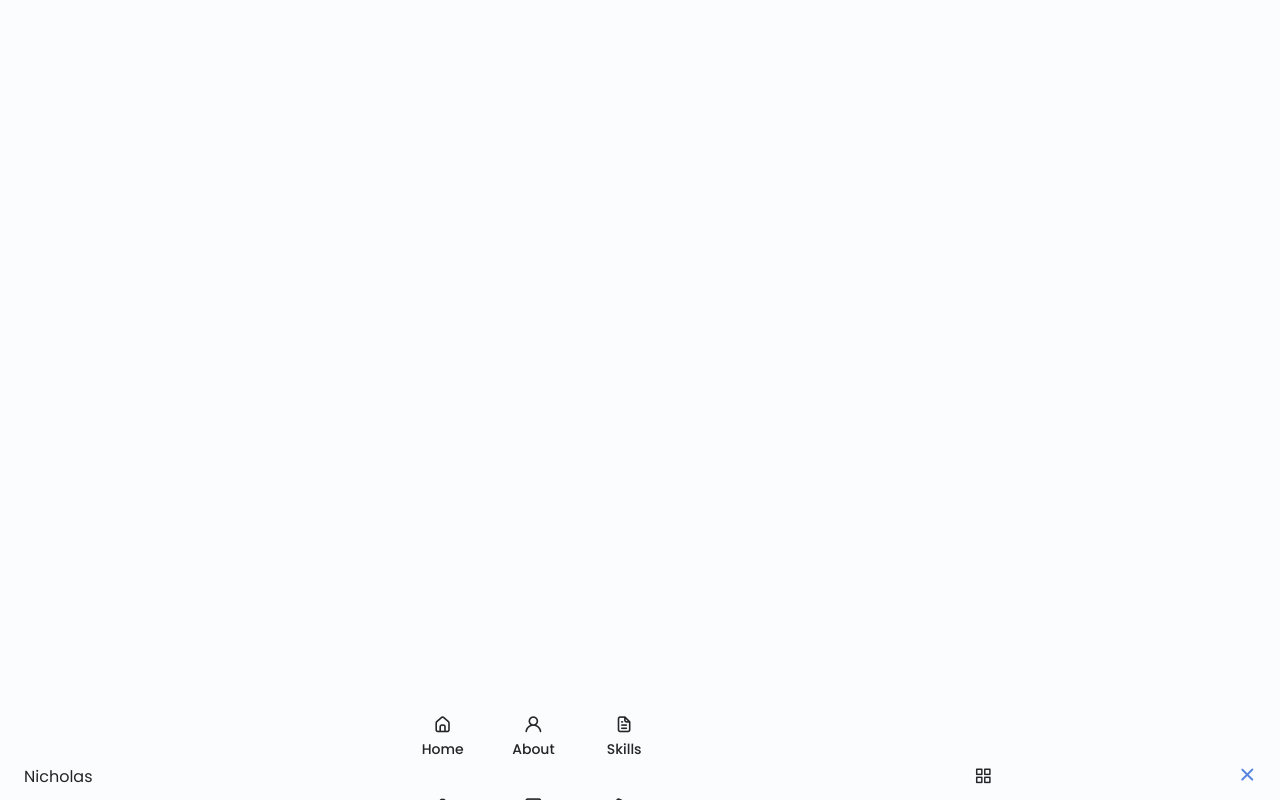
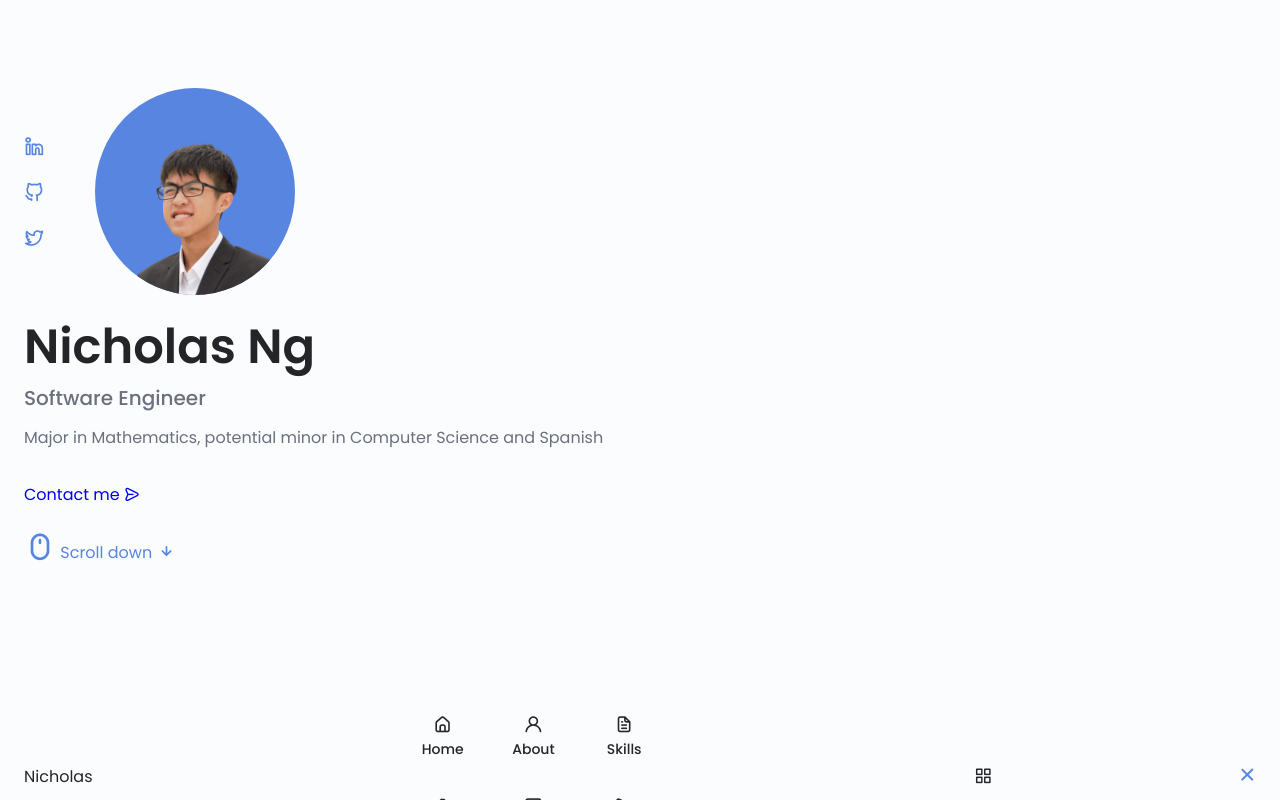
Before and after one commit to onenylxus/portfolio, a plain HTML site: page index.html in a window 1280 px wide. Drawn offline with nearby package versions, Linux system fonts and the light colour scheme.

Commit message:
Home section

```diff
--- a/index.html
+++ b/index.html
@@ -75,7 +75,48 @@
 
   <!-- Main content -->
   <main class="main">
+    <!-- Home section -->
+    <section class="section home" id="home">
+      <div class="home-container container grid">
+        <div class="home-content grid">
+          <div class="home-social">
+            <a href="https://www.linkedin.com/in/nicholasng6237" target="_blank" class="home-social-icon">
+              <i class="uil uil-linkedin-alt"></i>
+            </a>
 
+            <a href="https://github.com/onenylxus" target="_blank" class="home-social-icon">
+              <i class="uil uil-github-alt"></i>
+            </a>
+
+            <a href="https://twitter.com/onenylxus" target="_blank" class="home-social-icon">
+              <i class="uil uil-twitter-alt"></i>
+            </a>
+          </div>
+
+          <div class="home-image">
+            <img src="assets/home.png">
+          </div>
+        </div>
+
+        <div class="home-data">
+          <h1 class="home-title">Nicholas Ng</h1>
+          <h3 class="home-subtitle">Software Engineer</h3>
+          <p class="home-description">Major in Mathematics, potential minor in Computer Science and Spanish</p>
+
+          <a href="#contact" class="button button-flex">
+            Contact me <i class="uil uil-message button-icon"></i>
+          </a>
+        </div>
+
+        <div class="home-scroll">
+          <a href="#about" class="home-scroll-button button-flex">
+            <i class="uil uil-mouse-alt home-scroll-mouse"></i>
+            <span class="home-scroll-text">Scroll down</span>
+            <i class="uil uil-arrow-down home-scroll-arrow"></i>
+          </a>
+        </div>
+      </div>
+    </section>
   </main>
 
   <!-- Footer -->
--- a/styles.css
+++ b/styles.css
@@ -199,3 +199,89 @@ img {
 .show-menu {
   bottom: 0;
 }
+
+/* Home section */
+.home-container {
+  gap: 1rem;
+}
+
+.home-content {
+  padding-top: 3.5rem;
+  grid-template-columns: 0.5fr 3fr;
+  align-items: center;
+}
+
+.home-social {
+  display: grid;
+  grid-template-columns: max-content;
+  row-gap: 1rem;
+}
+
+.home-social-icon {
+  font-size: 1.25rem;
+  color: var(--color-tint);
+}
+
+.home-social-icon:hover {
+  color: var(--color-tint-alt);
+}
+
+.home-image {
+  width: 200px;
+  border-radius: 50%;
+  background: var(--color-tint);
+  overflow: hidden;
+}
+
+.home-image img {
+  width: 200px;
+  height: 200px;
+  transform: translateY(20px);
+}
+
+.home-data {
+  grid-column: 1/3;
+}
+
+.home-title {
+  font-size: var(--font-size-large);
+}
+
+.home-subtitle {
+  margin-bottom: 0.75rem;
+  font-weight: var(--font-weight-medium);
+  font-size: var(--font-size-h3);
+  color: var(--color-text);
+}
+
+.home-description {
+  margin-bottom: 2rem;
+}
+
+.home-scroll {
+  /* display: none; */
+}
+
+.home-scroll-button {
+  color: var(--color-tint);
+  transition: 0.3s;
+}
+
+.home-scroll-button:hover {
+  transform: translateY(0.25rem);
+}
+
+.home-scroll-mouse {
+  font-size: 2rem;
+}
+
+.home-scroll-name {
+  margin-right: 0.25rem;
+  font-weight: var(--font-weight-medium);
+  font-size: var(--font-size-small);
+  color: var(--color-title);
+}
+
+.home-scroll-arrow {
+  font-size: 1.25rem;
+}
```
Also changed, not shown: assets/home.png (added).
